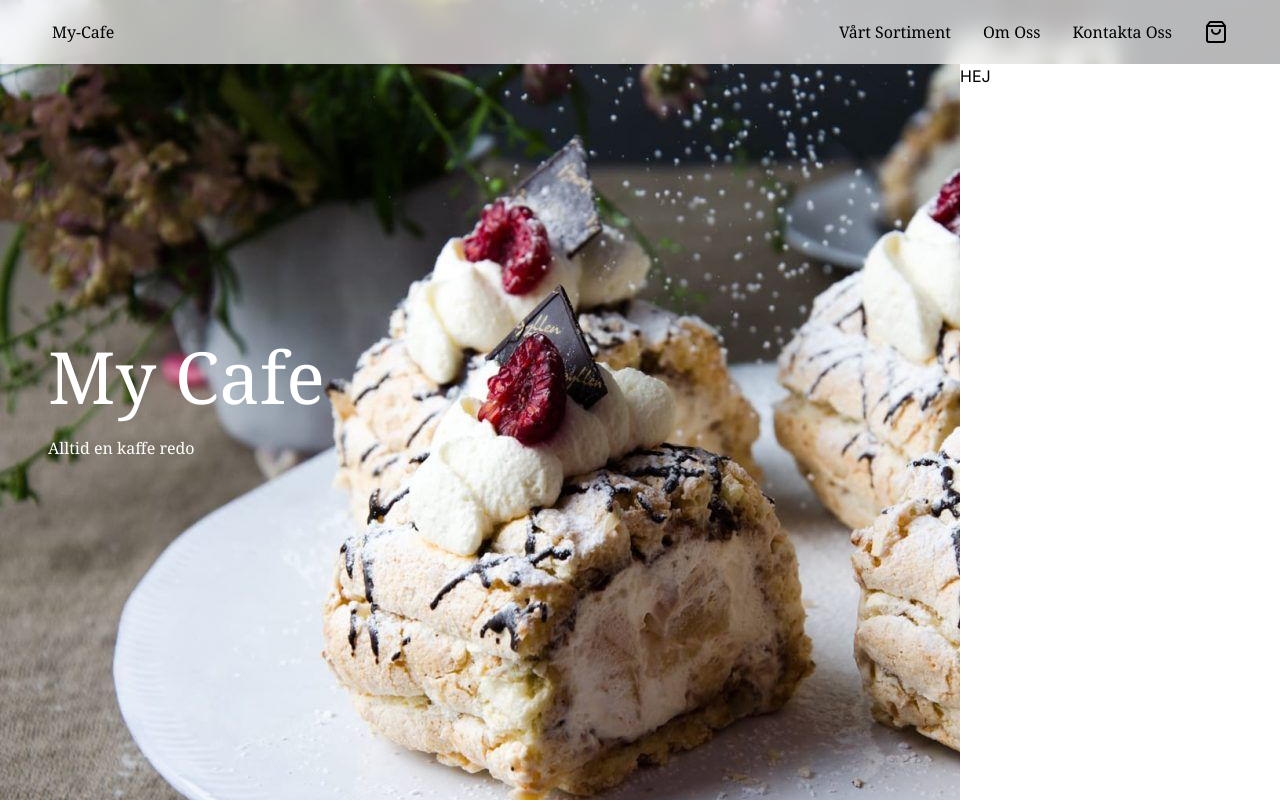
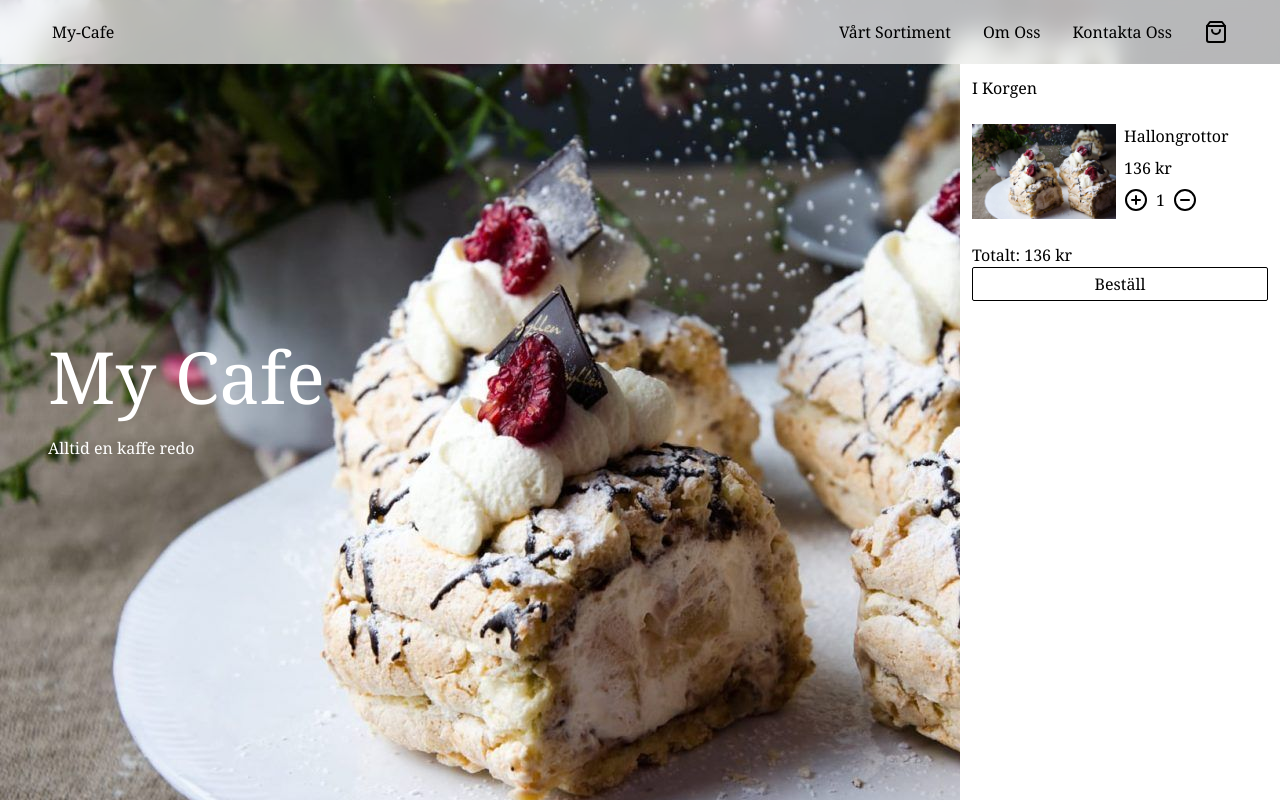
Before and after one commit to TaraSkoglund/my-cafe, a Next.js app: page / in a window 1280 px wide. Shown: the top 802 px of the page. Built offline with nearby package versions, Linux system fonts and the light colour scheme.

Commit message:
add layout to sidebare

```diff
--- a/components/SideBare.jsx
+++ b/components/SideBare.jsx
@@ -1,8 +1,50 @@
+"use client";
+import { MinusCircle, PlusCircle } from "lucide-react";
+import Image from "next/image";
+import { useState } from "react";
 export default function SideBare() {
+  const [activeLink, setActiveLink] = useState("");
   return (
-    <section className="absolute inset-y-0 right-0 w-80 bg-white mt-16">
-      <div>
-        <h1>HEJ</h1>
+    <section className="absolute inset-y-0 right-0 w-80 bg-white mt-16 font-serif flex flex-col">
+      <h1 className="m-3 gap-3">I Korgen</h1>
+      <div className="flex justify-start gap-2 m-3">
+        <div className="w-36 ">
+          <Image
+            src="/assets/tårta1-bred.jpeg"
+            width={500}
+            height={500}
+            alt="Hero Imge"
+            className="object-cover bg-cover bg-center"
+          />
+        </div>
+        <div className="text-md">
+          <p className="pb-2">Hallongrottor</p>
+          <div className="flex flex-col justify-between">
+            <p className="pb-2">136 kr</p>
+            <div className="flex items-center gap-2">
+              <button>
+                <PlusCircle />
+              </button>
+              <p>1</p>
+              <button>
+                <MinusCircle />
+              </button>
+            </div>
+          </div>
+        </div>
+      </div>
+      <div className="m-3 flex justify-center flex-col">
+        <div>
+          <p>Totalt: 136 kr</p>
+        </div>
+        <button
+          className={`py-1 px-6 border rounded-sm border-black hover:shadow-2xl hover:border-b-2 ${
+            activeLink === "Beställ" ? "border-b-2" : ""
+          }`}
+          onClick={() => setActiveLink("Beställ")}
+        >
+          Beställ
+        </button>
       </div>
     </section>
   );
```
